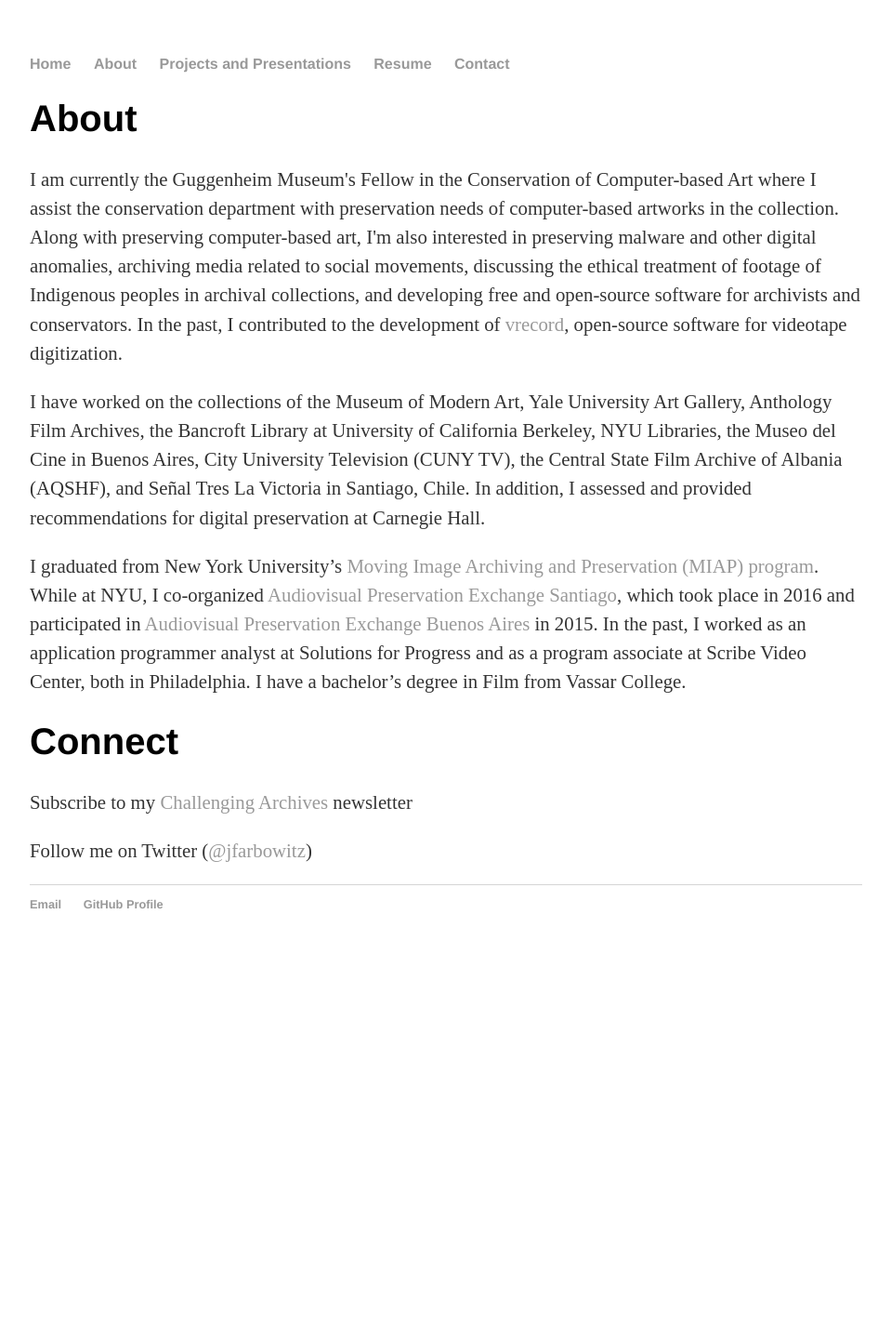
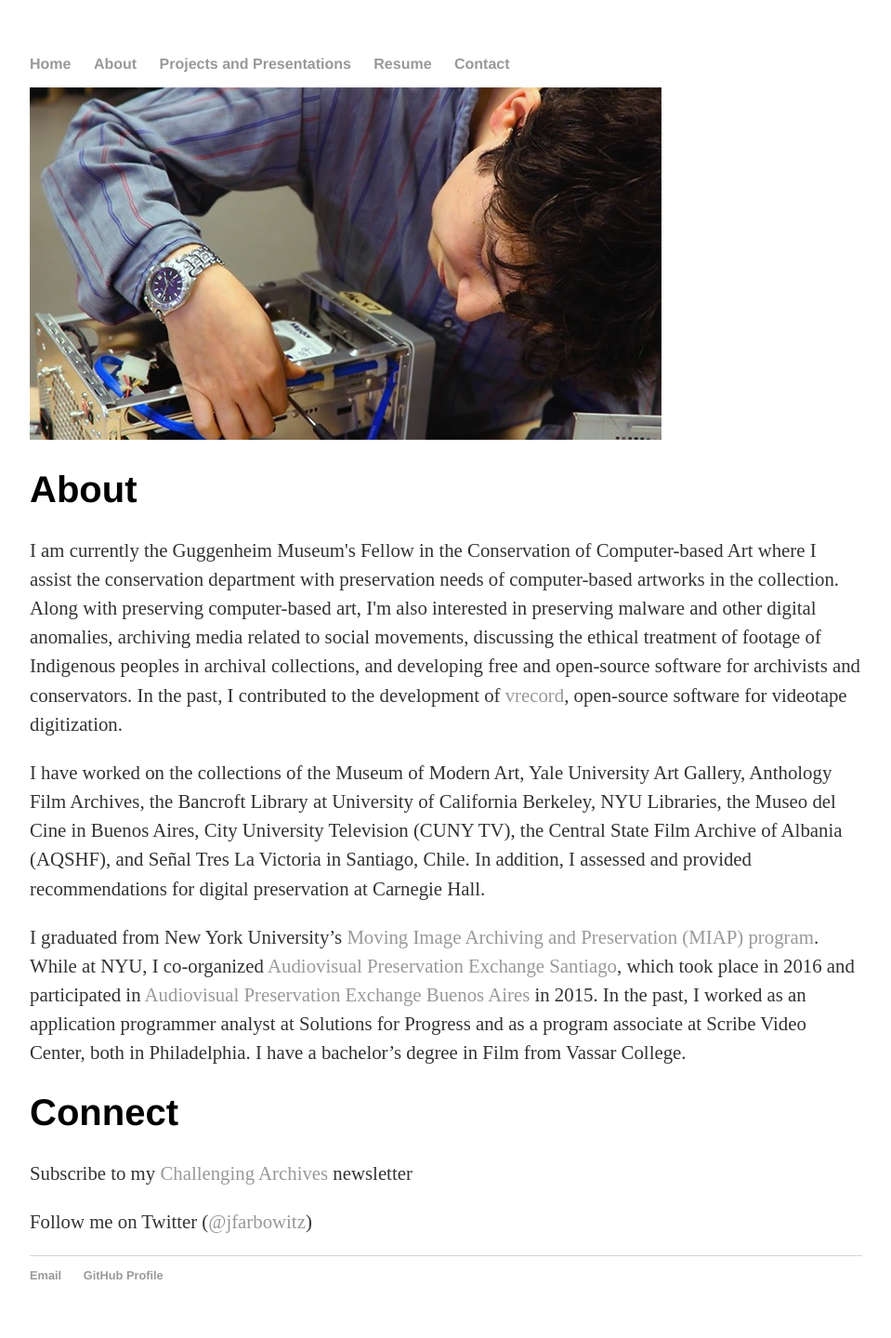
Before and after one commit to jfarbowitz/jfarbowitz.github.io, a Jekyll site: the page built from about/index.html, in a window 1280 px wide. Shown: the whole page at 93% size, without its empty margins (160-1119 px from the left). Built offline with Jekyll 4.4.1, drawn with Linux system fonts in a browser that asks for light colours; before the commit the page ends 1040 px from its top, so only the background shows below that.

Commit message:
added image

```diff
--- a/about/index.html
+++ b/about/index.html
@@ -2,6 +2,8 @@
 layout: default
 title: About Jonathan Farbowitz
 ---
+
+<img src="/images/opening_computer.jpg">
 
 	<div class="about">
 			<h1>About</h1>
```
